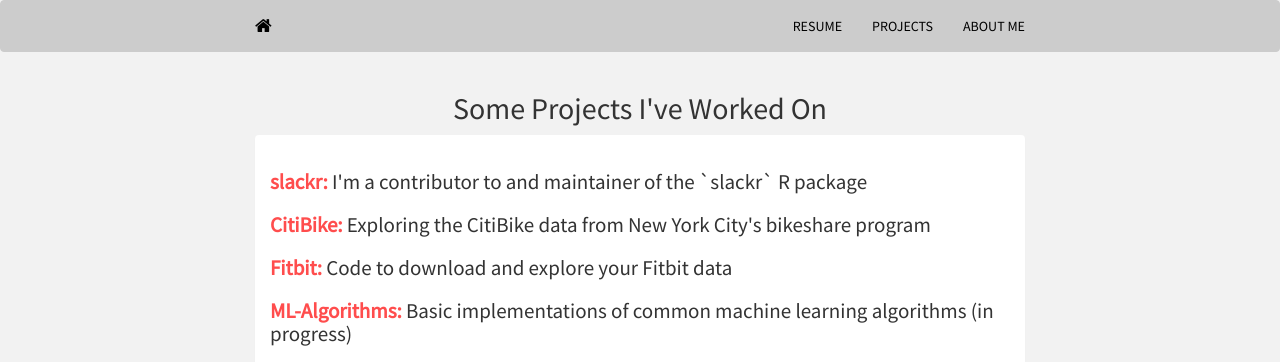
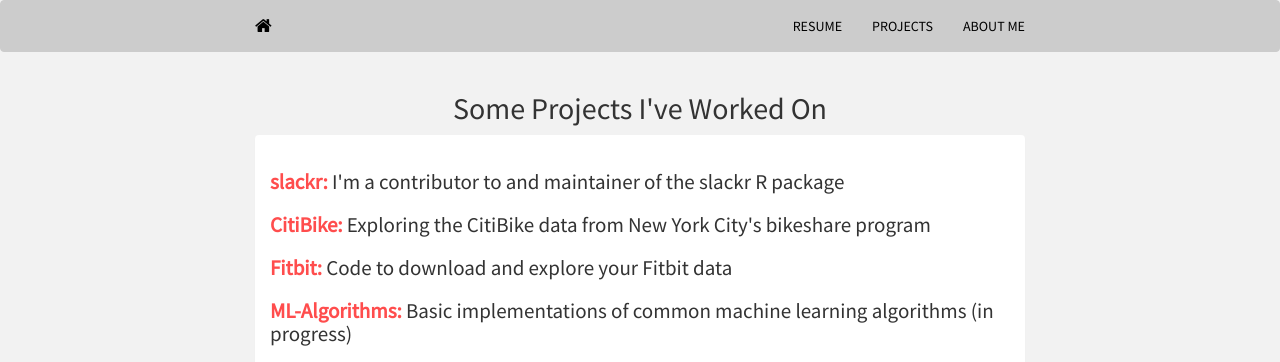
Before and after one commit to mrkaye97/mrkaye97.github.io, a Jekyll site: the page built from projects.html, in a window 1280 px wide. Shown: the top 362 px of the page. Built offline with Jekyll 4.4.1, drawn with Linux system fonts in a browser that asks for light colours; nearby versions of some CDN libraries.

Commit message:
Update projects.html

```diff
--- a/projects.html
+++ b/projects.html
@@ -20,7 +20,7 @@
 		<h2>Some Projects I've Worked On</h2>
 		  <div class="panel panel-default">
     		<div class="panel-body">
-    			<h2 style='font-size:150%; text-align:left;'><b><a href='https://github.com/hrbrmstr/slackr'>slackr:</a></b> I'm a contributor to and maintainer of the `slackr` R package</h2>
+    			<h2 style='font-size:150%; text-align:left;'><b><a href='https://github.com/hrbrmstr/slackr'>slackr:</a></b> I'm a contributor to and maintainer of the slackr R package</h2>
     			<h2 style='font-size:150%; text-align:left;'><b><a href='http://mrkaye97.github.io/CitiBike/'>CitiBike:</a></b> Exploring the CitiBike data from New York City's bikeshare program</h2>
     			<h2 style='font-size:150%; text-align:left;'><b><a href='https://mrkaye97.github.io/fitbit-data/'>Fitbit:</a></b> Code to download and explore your Fitbit data</h2>
     			<h2 style='font-size:150%; text-align:left;'><b><a href='https://github.com/mrkaye97/ML-Algorithms'>ML-Algorithms:</a></b> Basic implementations of common machine learning algorithms (in progress)</h2>
```
